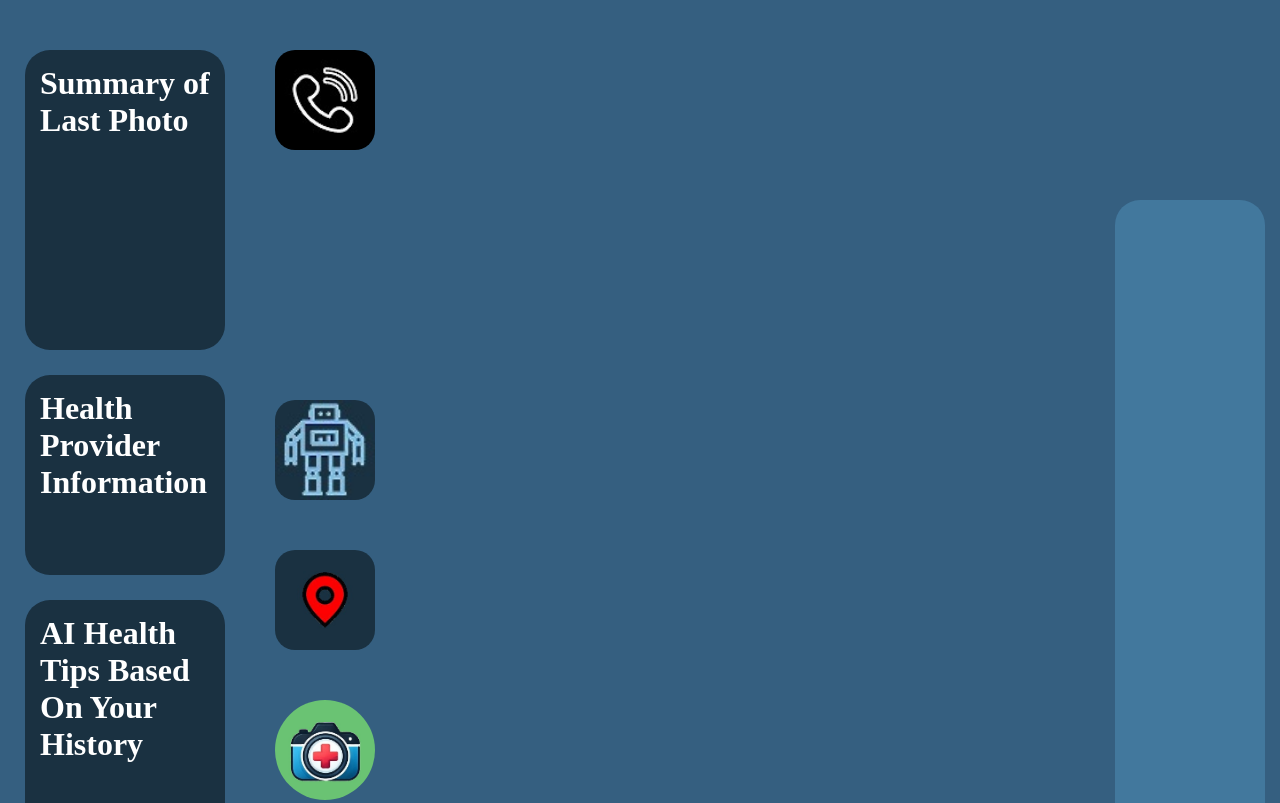
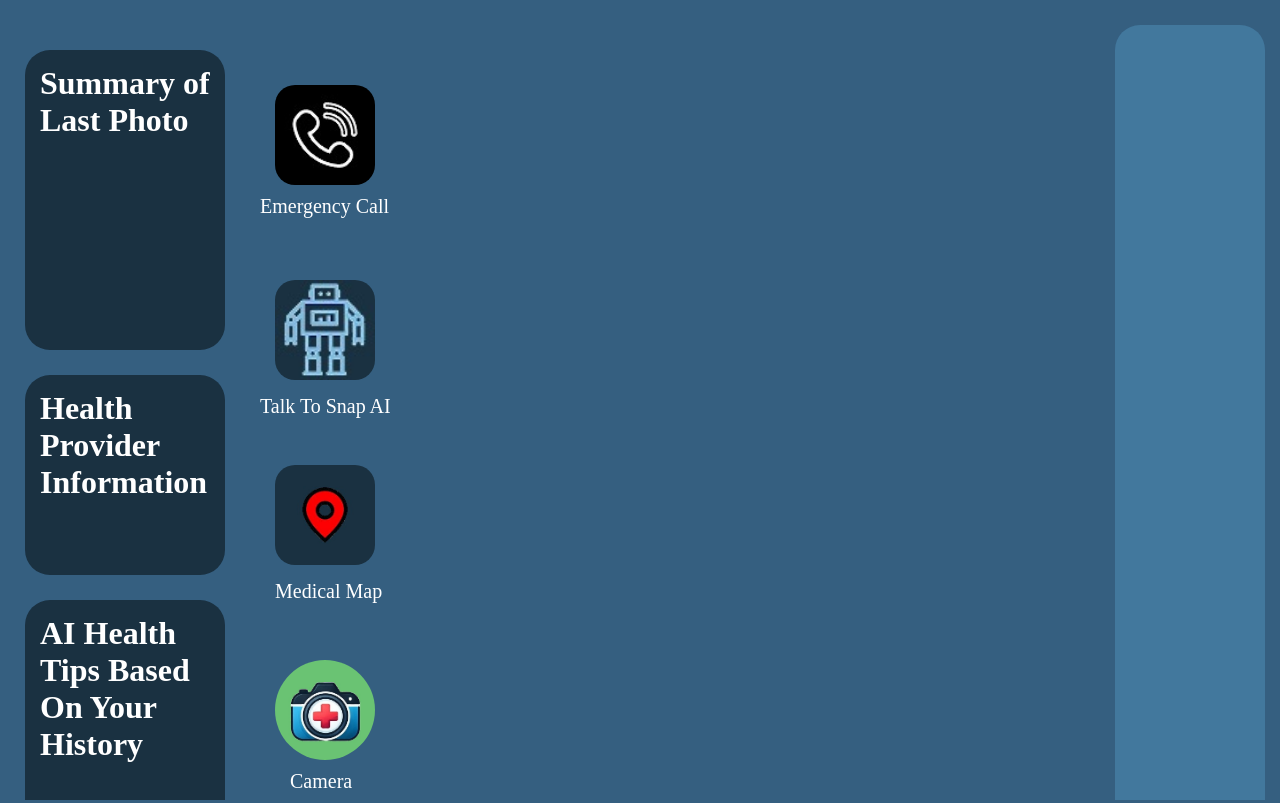
Before and after one commit to CookingGods/AXXESS_Hackthon_Project_2-17-2025, a Flask app: template templates/main.html in a window 1280 px wide. Run offline with Flask 3, Linux system fonts and the light colour scheme; the template is opened without the code that fills it, so the values that code supplies are empty.

Commit message:
Added writing below buttons

```diff
--- a/templates/main.html
+++ b/templates/main.html
@@ -49,5 +49,13 @@
         </a>
     </div>
 
+    <div class="ebutton_writing">Emergency Call</div>
+
+    <div class="aibutton_writing">Talk To Snap AI</div>
+
+    <div class="mapbutton_writing">Medical Map</div>
+
+    <div class="cambutton_writing">Camera</div>
+
 </body>
 </html>
--- a/templates/styles.css
+++ b/templates/styles.css
@@ -7,10 +7,10 @@
 .mainbox{
     background:#42789D ;
     z-index: -1;
-    height: 650px;
+    height: 815px;
     width: 150px;
     position: fixed;
-    top: 200px;
+    top: 25px;
     right: 15px;
     border-radius: 25px;
 }
@@ -18,11 +18,10 @@
 .camera_button{
     width: 100px;
     height: 100px;
-    margin: 700px 0px 0 275px;
+    margin: 660px 0px 0 275px;
     background-size: cover;
     background-image: url('images/logo.jpg');
     border-radius: 100px;
-    background-color: #1A3141;
     border: none;
     cursor: pointer;
 }
@@ -30,11 +29,10 @@
 .map_button{
     width: 100px;
     height: 100px;
-    margin: 550px 0px 0 275px;
+    margin: 465px 0px 0 275px;
     background-size: cover;
     background-image: url('images/map.jpg');
     border-radius: 20px;
-    background-color: #6AC372;
     border: none;
     cursor: pointer;
 }
@@ -42,11 +40,10 @@
 .emergency_button{
     width: 100px;
     height: 100px;
-    margin: 50px 0px 0 275px;
+    margin: 85px 0px 0 275px;
     background-size: cover;
     background-image: url('images/ecall.jpg');
     border-radius: 20px;
-    background-color: red;
     border: none;
     cursor: pointer;
 }
@@ -54,11 +51,10 @@
 .ai_button{
     width: 100px;
     height: 100px;
-    margin: 400px 0px 0 275px;
+    margin: 280px 0px 0 275px;
     background-size: cover;
     background-image: url('images/robot.jpg');
     border-radius: 20px;
-    background-color: #6AC372;
     border: none;
     cursor: pointer;
 }
@@ -107,3 +103,30 @@
     margin: 15px 15px 15px 15px;
     color: white;
 }
+
+.ebutton_writing{
+    color: white;
+    font-size: 20px;
+    margin: 195px 0px 0 260px;
+}
+
+.aibutton_writing{
+    color: white;
+    z-index: 1;
+    font-size: 20px;
+    margin: 200px 0px 0 260px;
+}
+
+.mapbutton_writing{
+    color: white;
+    z-index: 1;
+    font-size: 20px;
+    margin: 185px 0px 0 275px;
+}
+
+.cambutton_writing{
+    color: white;
+    z-index: 1;
+    font-size: 20px;
+    margin: 190px 0px 0 290px;
+}
```
